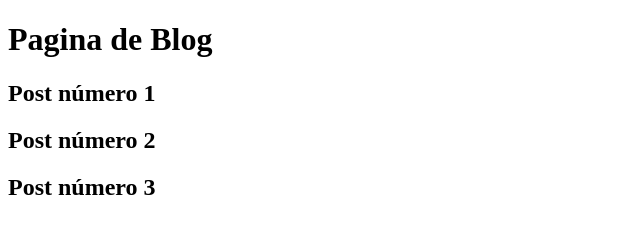
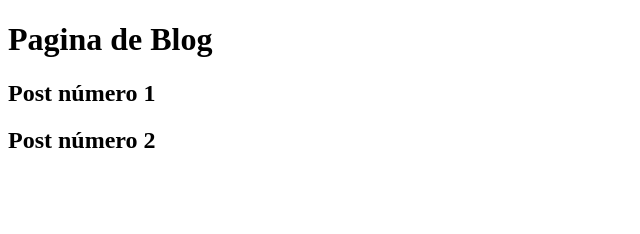
Before and after one commit to pereirabk/aulagithub, a plain HTML site: page blog.html in a window 1280 px wide. Shown: the whole page, without its empty margins (0-640 px from the left). Drawn offline with Linux system fonts and the light colour scheme.

```diff
--- a/blog.html
+++ b/blog.html
@@ -9,7 +9,7 @@
     <h1>Pagina de Blog</h1>
     <h2>Post número 1</h2>
     <h2>Post número 2</h2>
-    <h2>Post número 3</h2>
+
 
 
 </body>
```
